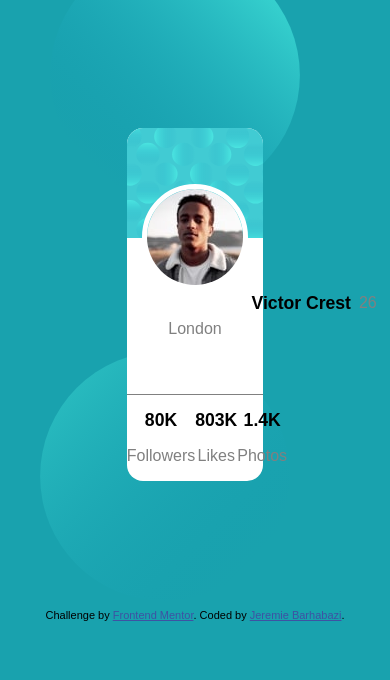
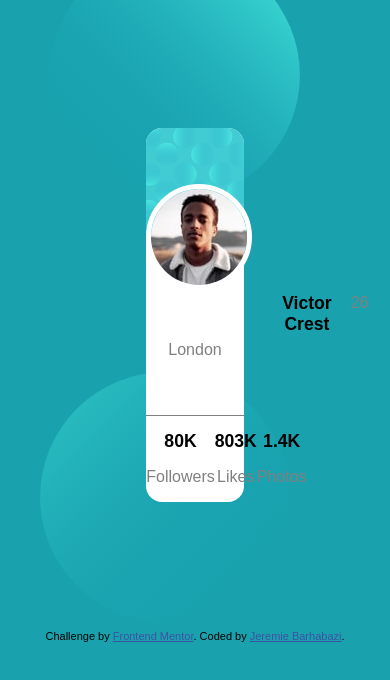
Before and after one commit to jeremie1207/profile-card-component-main, a plain HTML site: page index.html in a window 390 px wide. Drawn offline with Linux system fonts and the light colour scheme.

Commit message:
change tablette css

```diff
--- a/styles.css
+++ b/styles.css
@@ -78,11 +78,7 @@ img{
   margin-bottom: 0.2rem;
 }
 
-@media only screen and (max-width: 1025px){
-  .Profile{
-    width: 35%;
-  }
-}
+
 
 
 
```
